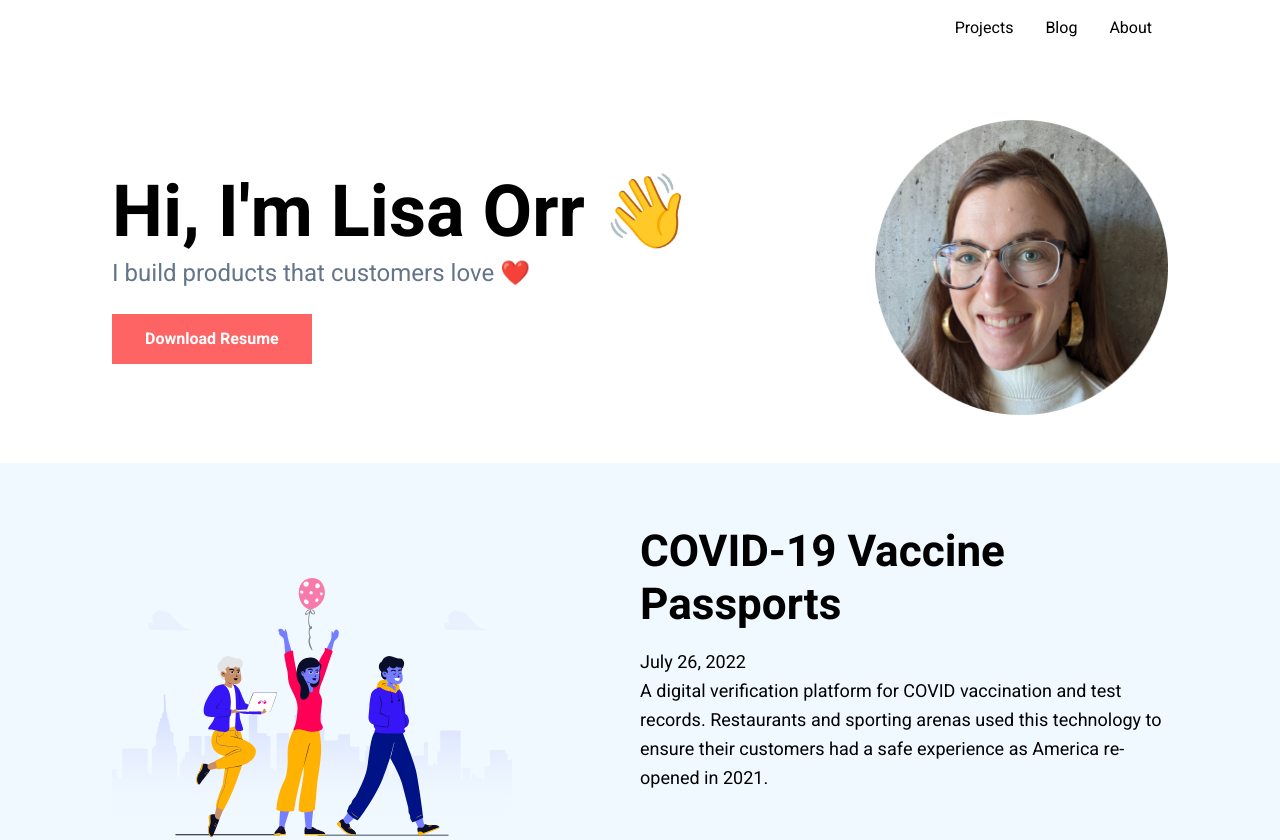
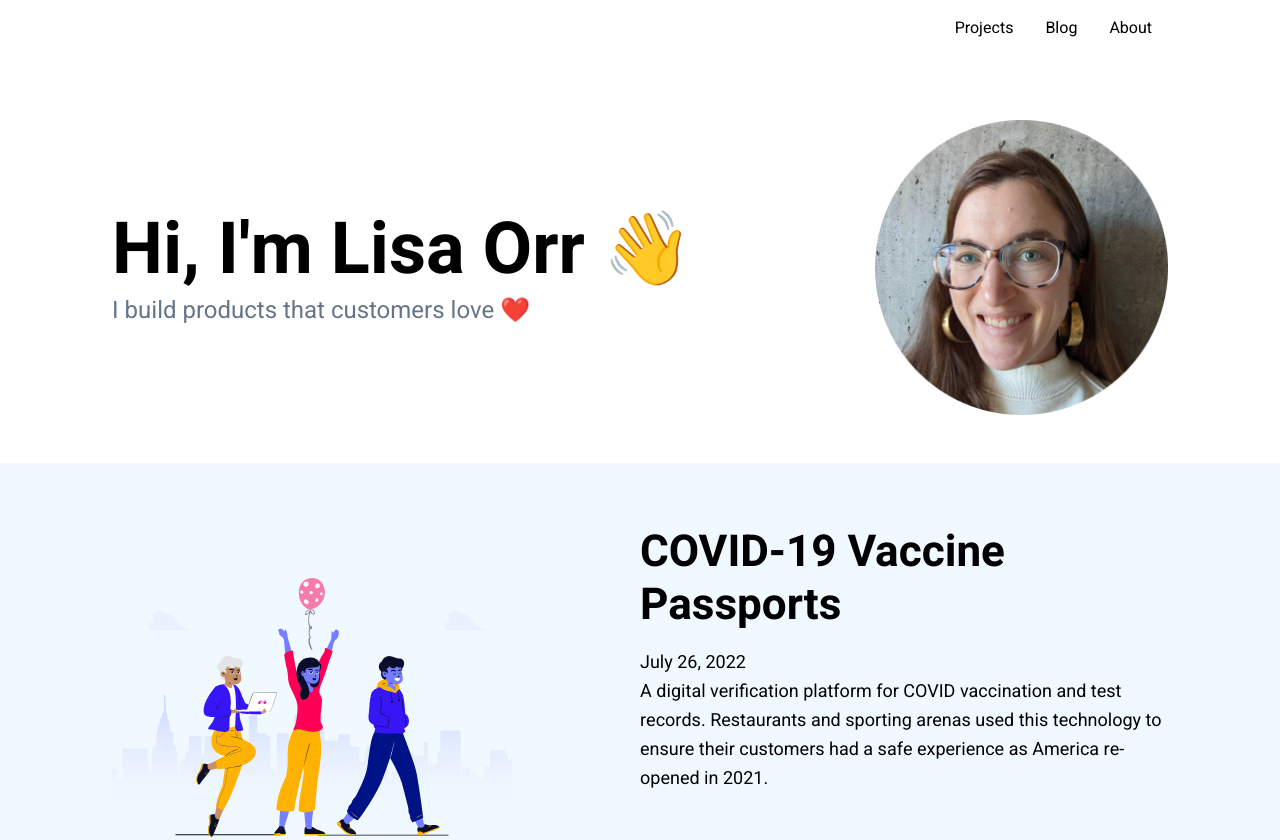
Before and after one commit to lisafeets/lisafeets_portfolio, a Next.js app: page / in a window 1280 px wide. Shown: the top 840 px of the page. Built offline with nearby package versions, Linux system fonts and the light colour scheme.

Commit message:
resu-nay

```diff
--- a/components/intro.js
+++ b/components/intro.js
@@ -9,11 +9,11 @@ export default function Intro() {
           Hi, I'm Lisa Orr 👋<br />
         </h1>
         <p className="text-2xl block text-slate-500">I build products that customers love ❤️</p>
-        <a href="/assets/resume/lisafeets_resume.pdf"
+        {/* <a href="/assets/resume/lisafeets_resume.pdf"
           className="bg-accent-1 hover:bg-white hover:text-accent-1 border border-accent-1 text-white font-bold py-3 px-12 lg:px-8 duration-200 transition-colors mt-6 inline-block"
         >
           Download Resume
-        </a>
+        </a> */}
       </div>
       <Image title={"lisafeets"} src={"/assets/blog/authors/lisa.png"} height={295} width={293}
       />
```
